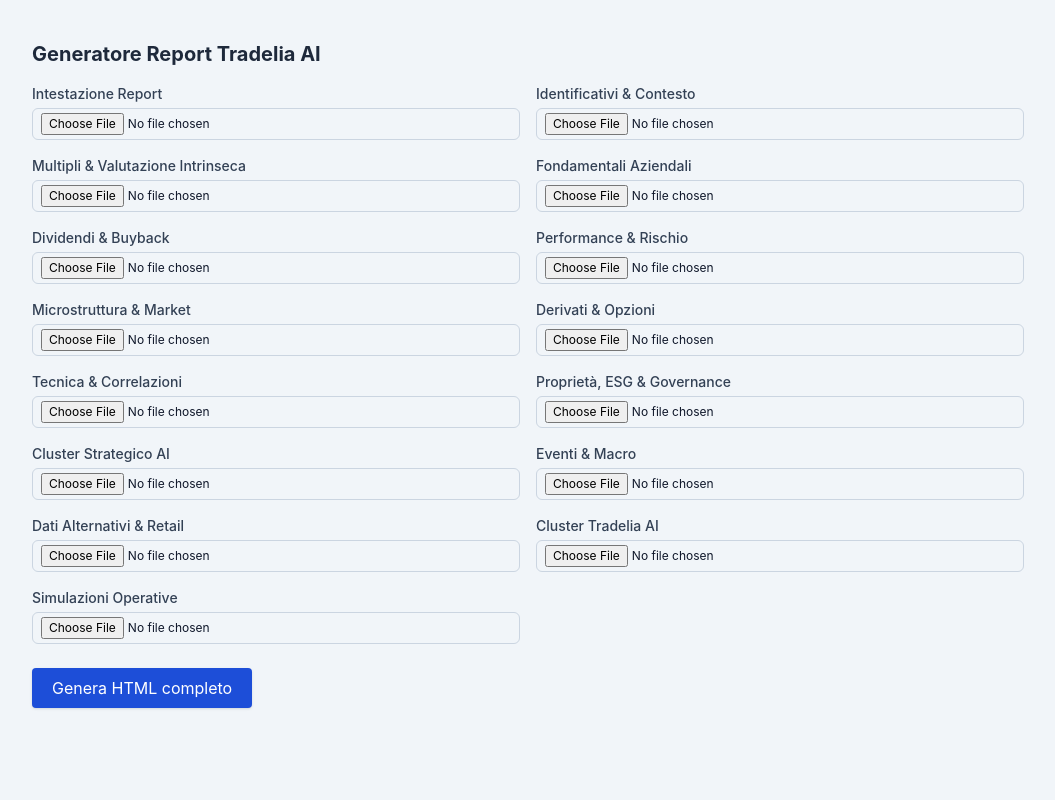
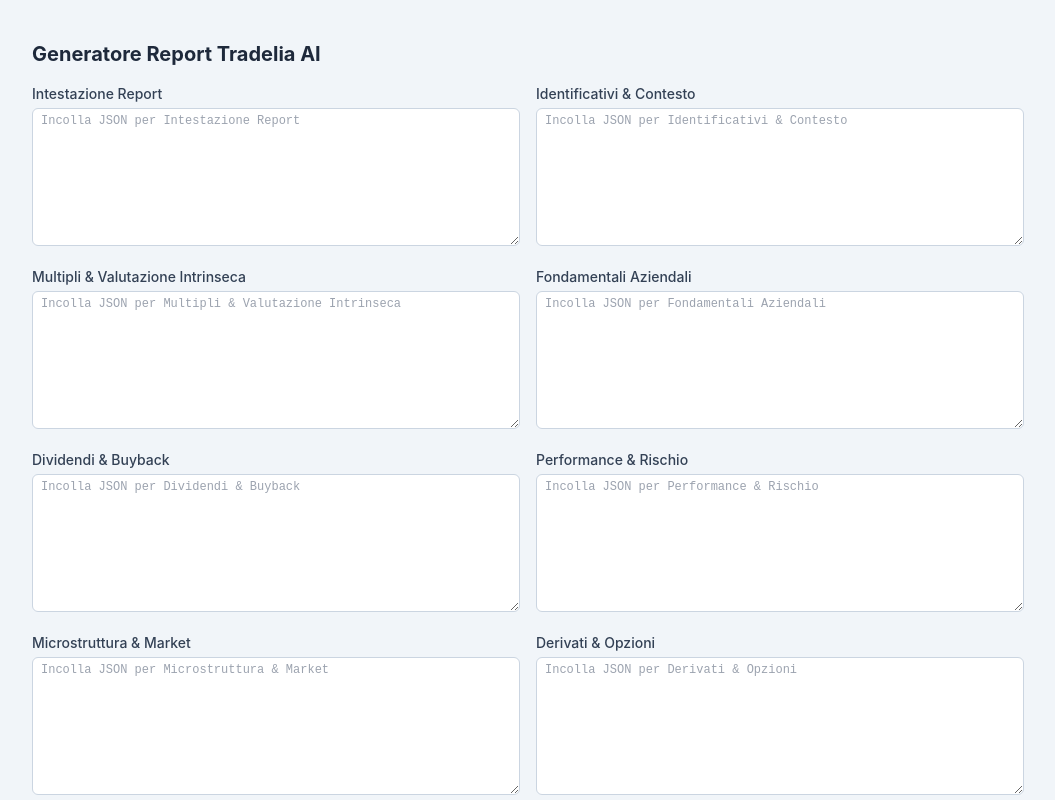
Before and after one commit to Revan-Hub69/report-generate, a Next.js app: page / in a window 1280 px wide. Shown: the top 800 px of the page, without its empty margins (112-1167 px from the left). Built offline with nearby package versions, Linux system fonts and the light colour scheme.

Commit message:
Update index.jsx

```diff
--- a/src/pages/index.jsx
+++ b/src/pages/index.jsx
@@ -1,6 +1,6 @@
 "use client";
 
-import React, { useState } from "react"; // ✅ Import corretto
+import React, { useState } from "react";
 import { generateHtmlPage } from "../utils/generateHtmlPage";
 import { generateBloccoHTML } from "../utils/generateBloccoHTML";
 import { tabLabels } from "../constants/tabLabels";
@@ -9,20 +9,19 @@
 
 export default function HtmlGenerator() {
   const [jsonData, setJsonData] = useState({});
-  const [htmlFinale, setHtmlFinale] = useState("");
+  const [htmlFinale, setHtmlFinale] = useState({});
+  const [textareaValues, setTextareaValues] = useState({});
 
-  const handleJsonUpload = (event, bloccoKey) => {
-    const file = event.target.files[0];
-    const reader = new FileReader();
-    reader.onload = (e) => {
-      try {
-        const parsed = JSON.parse(e.target.result);
-        setJsonData((prev) => ({ ...prev, [bloccoKey]: parsed }));
-      } catch (err) {
-        alert("Errore nel parsing JSON del blocco " + bloccoKey);
-      }
-    };
-    reader.readAsText(file);
+  const handleJsonTextChange = (event, bloccoKey) => {
+    const text = event.target.value;
+    setTextareaValues((prev) => ({ ...prev, [bloccoKey]: text }));
+
+    try {
+      const parsed = JSON.parse(text);
+      setJsonData((prev) => ({ ...prev, [bloccoKey]: parsed }));
+    } catch (err) {
+      // Non fare nulla, errore gestito visivamente
+    }
   };
 
   const generaReport = async () => {
@@ -62,15 +61,32 @@
       <div className="grid grid-cols-1 sm:grid-cols-2 gap-4 mb-6">
         {tabLabels.map((label, index) => {
           const key = `blocco${index}`;
+          const erroreJson = textareaValues[key]
+            ? (() => {
+                try {
+                  JSON.parse(textareaValues[key]);
+                  return false;
+                } catch {
+                  return true;
+                }
+              })()
+            : false;
+
           return (
             <div key={key} className="text-sm">
               <label className="block font-medium text-slate-700 mb-1">{label}</label>
-              <input
-                type="file"
-                accept="application/JSON"
-                onChange={(e) => handleJsonUpload(e, key)}
-                className="block w-full text-xs border border-slate-300 px-2 py-1 rounded-md"
+              <textarea
+                rows={erroreJson ? 10 : 8}
+                className={`w-full text-xs border px-2 py-1 rounded-md font-mono ${
+                  erroreJson ? "border-red-500 bg-red-50" : "border-slate-300"
+                }`}
+                placeholder={`Incolla JSON per ${label}`}
+                value={textareaValues[key] || ""}
+                onChange={(e) => handleJsonTextChange(e, key)}
               />
+              {erroreJson && (
+                <p className="text-xs text-red-600 mt-1">❌ JSON non valido</p>
+              )}
             </div>
           );
         })}
```
